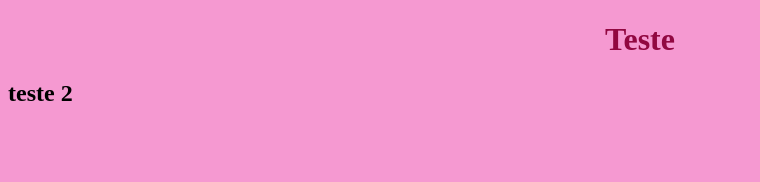
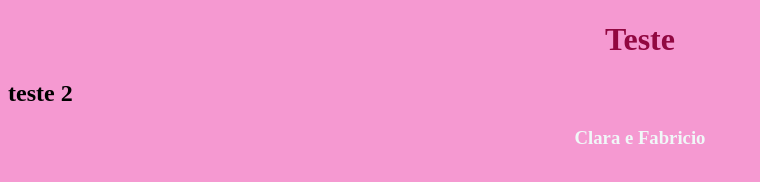
Before and after one commit to carloselima37-dot/Atividade-06, a plain HTML site: page index.html in a window 1280 px wide. Shown: the whole page, without its empty margins (0-760 px from the left). Drawn offline with Linux system fonts and the light colour scheme.

Commit message:
Atividade 06

```diff
--- a/index.html
+++ b/index.html
@@ -30,5 +30,7 @@
 <h1>Teste</h2>
 
 <h2>teste 2</h2>
+
+<h3>Clara e Fabricio</h3>
 </body>
 </html>
```
